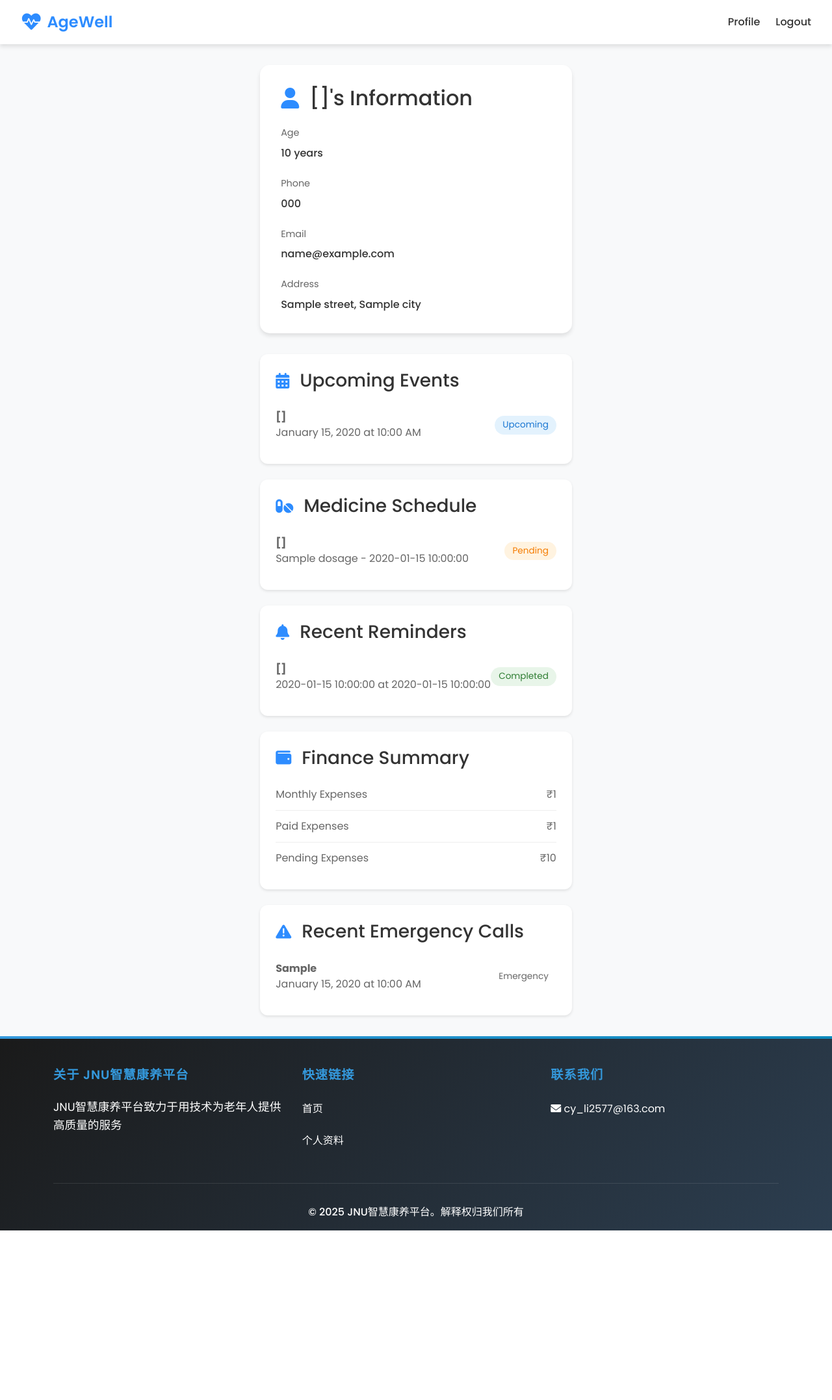
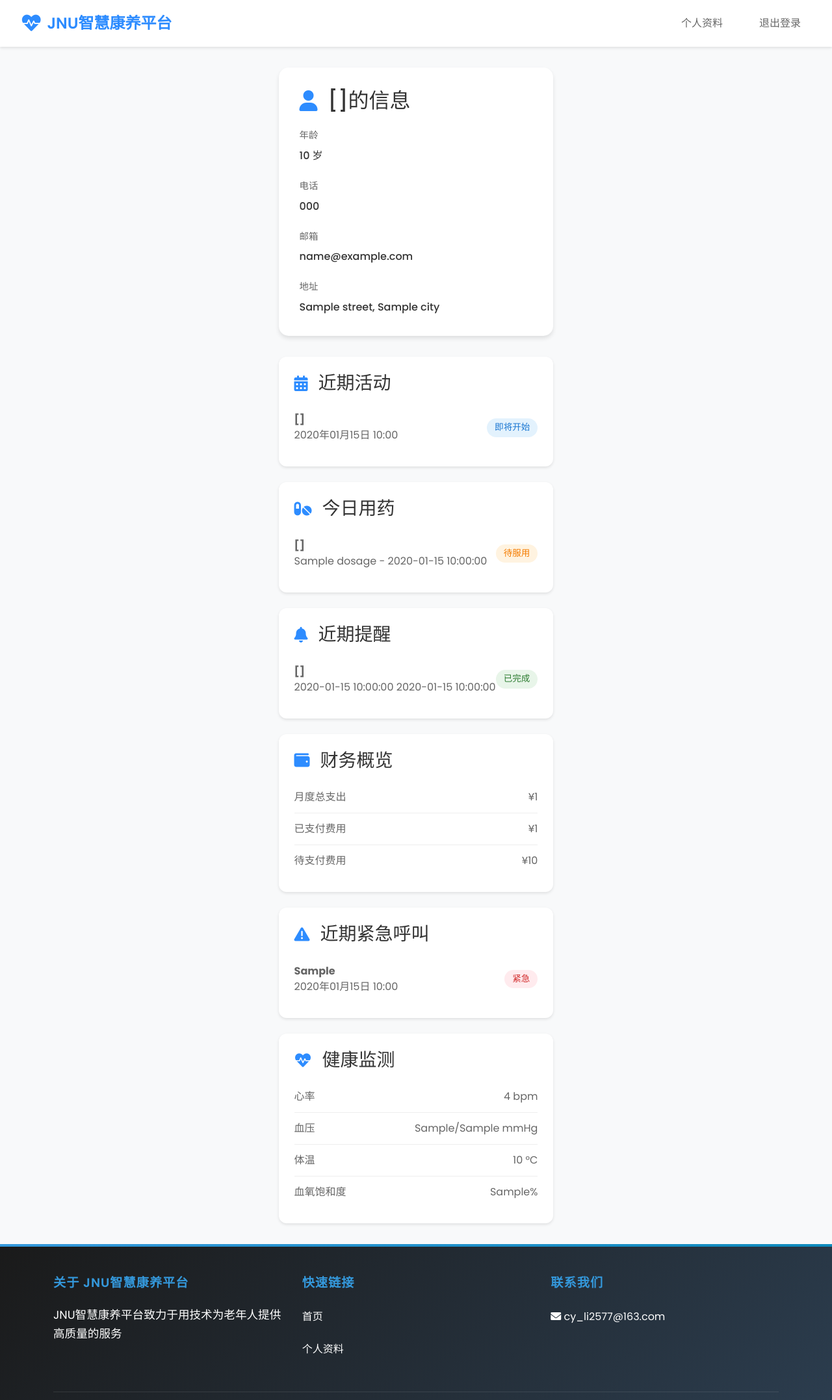
Before and after one commit to LEE2577/JNU-, a Flask app: template templates/child_dashboard.html in a window 1280 px wide. Shown: the top 2155 px of the page at 65% size. Before the commit the page ends 1894 px from the top, so only its background shows below. Run offline with Flask 3, Linux system fonts and the light colour scheme; the template is opened without the code that fills it: most values are stand-ins (such as "Sample title", 1, 10 or a date in 2020); some libraries are stand-ins or nearby versions.

Commit message:
Update child_dashboard.html

```diff
--- a/templates/child_dashboard.html
+++ b/templates/child_dashboard.html
@@ -1,6 +1,6 @@
 {% extends "base.html" %}
 
-{% block title %}Child Dashboard - AgeWell{% endblock %}
+{% block title %}子女主页 - JNU智慧康养平台{% endblock %}
 
 {% block extra_css %}
 <link rel="stylesheet" href="{{ url_for('static', filename='css/dashboard.css') }}">
@@ -137,6 +137,7 @@
         padding: 0.25rem 0.75rem;
         border-radius: 20px;
         font-size: 0.85rem;
+        white-space: nowrap;
     }
 
     .status.upcoming {
@@ -153,6 +154,74 @@
         background: #fff3e0;
         color: #f57c00;
     }
+
+    .status.emergency {
+        background: #ffebee;
+        color: #d32f2f;
+    }
+
+    .dashboard-container {
+        padding: 2rem;
+        max-width: 1400px;
+        margin: 0 auto;
+    }
+
+    .navbar {
+        display: flex;
+        justify-content: space-between;
+        align-items: center;
+        padding: 1rem 2rem;
+        background: white;
+        box-shadow: 0 2px 4px rgba(0, 0, 0, 0.1);
+        position: sticky;
+        top: 0;
+        z-index: 1000;
+    }
+
+    .nav-links {
+        display: flex;
+        gap: 1.5rem;
+        align-items: center;
+    }
+
+    .nav-link {
+        color: #666;
+        text-decoration: none;
+        font-weight: 500;
+        transition: color 0.3s ease;
+        padding: 0.5rem 1rem;
+        border-radius: 8px;
+    }
+
+    .nav-link:hover {
+        color: #2D8CFF;
+        background: #f5f9ff;
+    }
+
+    .no-data {
+        color: #999;
+        font-style: italic;
+        text-align: center;
+        padding: 1.5rem;
+    }
+
+    @media (max-width: 768px) {
+        .dashboard-container {
+            padding: 1rem;
+        }
+
+        .navbar {
+            padding: 1rem;
+        }
+
+        .activity-grid {
+            grid-template-columns: 1fr;
+        }
+
+        .elder-details {
+            grid-template-columns: 1fr;
+        }
+    }
 </style>
 {% endblock %}
 
@@ -160,50 +229,50 @@
 <nav class="navbar">
     <a href="{{ url_for('dashboard') }}" class="nav-brand">
         <i class="fas fa-heartbeat"></i>
-        AgeWell
+        JNU智慧康养平台
     </a>
     <div class="nav-links">
-        <a href="{{ url_for('profile') }}" class="nav-link">Profile</a>
-        <a href="{{ url_for('logout') }}" class="nav-link">Logout</a>
+        <a href="{{ url_for('profile') }}" class="nav-link">个人资料</a>
+        <a href="{{ url_for('logout') }}" class="nav-link">退出登录</a>
     </div>
 </nav>
 
 <div class="dashboard-container">
     {% if linked_elder %}
-    <!-- Elder Information Card -->
+    <!-- 长者信息卡片 -->
     <div class="elder-info-card">
         <div class="elder-info-header">
             <i class="fas fa-user"></i>
-            <h2>{{ linked_elder.name }}'s Information</h2>
+            <h2>{{ linked_elder.name }}的信息</h2>
         </div>
         <div class="elder-details">
             <div class="detail-item">
-                <label>Age</label>
-                <span>{{ linked_elder.age }} years</span>
+                <label>年龄</label>
+                <span>{{ linked_elder.age }} 岁</span>
             </div>
             <div class="detail-item">
-                <label>Phone</label>
+                <label>电话</label>
                 <span>{{ linked_elder.phone }}</span>
             </div>
             <div class="detail-item">
-                <label>Email</label>
+                <label>邮箱</label>
                 <span>{{ linked_elder.email }}</span>
             </div>
             <div class="detail-item">
-                <label>Address</label>
+                <label>地址</label>
                 <span>{{ linked_elder.address.street }}, {{ linked_elder.address.city }}</span>
             </div>
         </div>
     </div>
 
-    <!-- Activities Section -->
+    <!-- 活动信息区域 -->
     <div class="activity-section">
         <div class="activity-grid">
-            <!-- Events Card -->
+            <!-- 活动事件卡片 -->
             <div class="activity-card">
                 <div class="activity-header">
                     <i class="fas fa-calendar-alt"></i>
-                    <h3>Upcoming Events</h3>
+                    <h3>近期活动</h3>
                 </div>
                 <div class="activity-content">
                     {% if elder_events %}
@@ -212,23 +281,23 @@
                         <li class="activity-item">
                             <div>
                                 <strong>{{ event.name }}</strong>
-                                <div>{{ event.datetime.strftime('%B %d, %Y at %I:%M %p') }}</div>
+                                <div>{{ event.datetime.strftime('%Y年%m月%d日 %H:%M') }}</div>
                             </div>
-                            <span class="status upcoming">Upcoming</span>
+                            <span class="status upcoming">即将开始</span>
                         </li>
                         {% endfor %}
                     </ul>
                     {% else %}
-                    <p>No upcoming events</p>
+                    <p class="no-data">暂无近期活动</p>
                     {% endif %}
                 </div>
             </div>
 
-            <!-- Medicines Card -->
+            <!-- 用药日程卡片 -->
             <div class="activity-card">
                 <div class="activity-header">
                     <i class="fas fa-pills"></i>
-                    <h3>Medicine Schedule</h3>
+                    <h3>今日用药</h3>
                 </div>
                 <div class="activity-content">
                     {% if today_medicines %}
@@ -240,22 +309,22 @@
                                 <div>{{ medicine.dosage }} - {{ medicine.time }}</div>
                             </div>
                             <span class="status {{ 'completed' if medicine.is_taken else 'pending' }}">
-                                {{ 'Taken' if medicine.is_taken else 'Pending' }}
+                                {{ '已服用' if medicine.is_taken else '待服用' }}
                             </span>
                         </li>
                         {% endfor %}
                     </ul>
                     {% else %}
-                    <p>No medicines scheduled for today</p>
+                    <p class="no-data">今日无用药安排</p>
                     {% endif %}
                 </div>
             </div>
 
-            <!-- Reminders Card -->
+            <!-- 提醒事项卡片 -->
             <div class="activity-card">
                 <div class="activity-header">
                     <i class="fas fa-bell"></i>
-                    <h3>Recent Reminders</h3>
+                    <h3>近期提醒</h3>
                 </div>
                 <div class="activity-content">
                     {% if elder_reminders %}
@@ -264,53 +333,53 @@
                         <li class="activity-item">
                             <div>
                                 <strong>{{ reminder.title }}</strong>
-                                <div>{{ reminder.date }} at {{ reminder.time }}</div>
+                                <div>{{ reminder.date }} {{ reminder.time }}</div>
                             </div>
                             <span class="status {{ 'completed' if reminder.completed else 'pending' }}">
-                                {{ 'Completed' if reminder.completed else 'Pending' }}
+                                {{ '已完成' if reminder.completed else '待处理' }}
                             </span>
                         </li>
                         {% endfor %}
                     </ul>
                     {% else %}
-                    <p>No recent reminders</p>
+                    <p class="no-data">暂无近期提醒</p>
                     {% endif %}
                 </div>
             </div>
 
-            <!-- Finance Summary Card -->
+            <!-- 财务概览卡片 -->
             <div class="activity-card">
                 <div class="activity-header">
                     <i class="fas fa-wallet"></i>
-                    <h3>Finance Summary</h3>
+                    <h3>财务概览</h3>
                 </div>
                 <div class="activity-content">
                     {% if finance_summary %}
                     <ul class="activity-list">
                         <li class="activity-item">
-                            <div>Monthly Expenses</div>
-                            <span>₹{{ finance_summary.total_monthly_expenses }}</span>
+                            <div>月度总支出</div>
+                            <span>¥{{ finance_summary.total_monthly_expenses }}</span>
                         </li>
                         <li class="activity-item">
-                            <div>Paid Expenses</div>
-                            <span>₹{{ finance_summary.total_paid_expenses }}</span>
+                            <div>已支付费用</div>
+                            <span>¥{{ finance_summary.total_paid_expenses }}</span>
                         </li>
                         <li class="activity-item">
-                            <div>Pending Expenses</div>
-                            <span>₹{{ finance_summary.pending_fixed_total }}</span>
+                            <div>待支付费用</div>
+                            <span>¥{{ finance_summary.pending_fixed_total }}</span>
                         </li>
                     </ul>
                     {% else %}
-                    <p>No financial data available</p>
+                    <p class="no-data">暂无财务数据</p>
                     {% endif %}
                 </div>
             </div>
 
-            <!-- Emergency Calls Card -->
+            <!-- 紧急呼叫卡片 -->
             <div class="activity-card">
                 <div class="activity-header">
                     <i class="fas fa-exclamation-triangle"></i>
-                    <h3>Recent Emergency Calls</h3>
+                    <h3>近期紧急呼叫</h3>
                 </div>
                 <div class="activity-content">
                     {% if emergency_logs %}
@@ -319,14 +388,46 @@
                         <li class="activity-item">
                             <div>
                                 <strong>{{ log.contact_type }}</strong>
-                                <div>{{ log.created_at.strftime('%B %d, %Y at %I:%M %p') }}</div>
+                                <div>{{ log.created_at.strftime('%Y年%m月%d日 %H:%M') }}</div>
                             </div>
-                            <span class="status emergency">Emergency</span>
+                            <span class="status emergency">紧急</span>
                         </li>
                         {% endfor %}
                     </ul>
                     {% else %}
-                    <p>No recent emergency calls</p>
+                    <p class="no-data">暂无紧急呼叫记录</p>
+                    {% endif %}
+                </div>
+            </div>
+
+            <!-- 健康监测卡片 -->
+            <div class="activity-card">
+                <div class="activity-header">
+                    <i class="fas fa-heartbeat"></i>
+                    <h3>健康监测</h3>
+                </div>
+                <div class="activity-content">
+                    {% if health_data %}
+                    <ul class="activity-list">
+                        <li class="activity-item">
+                            <div>心率</div>
+                            <span>{{ health_data.heart_rate }} bpm</span>
+                        </li>
+                        <li class="activity-item">
+                            <div>血压</div>
+                            <span>{{ health_data.blood_pressure_systolic }}/{{ health_data.blood_pressure_diastolic }} mmHg</span>
+                        </li>
+                        <li class="activity-item">
+                            <div>体温</div>
+                            <span>{{ health_data.temperature }} °C</span>
+                        </li>
+                        <li class="activity-item">
+                            <div>血氧饱和度</div>
+                            <span>{{ health_data.spo2 }}%</span>
+                        </li>
+                    </ul>
+                    {% else %}
+                    <p class="no-data">暂无健康数据</p>
                     {% endif %}
                 </div>
             </div>
@@ -336,10 +437,57 @@
     <div class="elder-info-card">
         <div class="elder-info-header">
             <i class="fas fa-exclamation-circle"></i>
-            <h2>No Elder Account Linked</h2>
+            <h2>未关联长者账户</h2>
         </div>
-        <p>Please contact the administrator to link your account with an elder's account.</p>
+        <p class="no-data" style="text-align: left;">请联系管理员将您的账户与长者账户进行关联。</p>
+        <div style="margin-top: 1.5rem;">
+            <a href="#" class="nav-link" style="display: inline-block;">联系管理员</a>
+        </div>
     </div>
     {% endif %}
 </div>
 {% endblock %}
+
+{% block extra_js %}
+<script>
+    // 自动刷新数据（每30秒）
+    setInterval(function() {
+        window.location.reload();
+    }, 30000);
+
+    // 添加点击事件到导航链接
+    document.querySelectorAll('.nav-link').forEach(link => {
+        link.addEventListener('click', function(e) {
+            if (this.getAttribute('href') === '#') {
+                e.preventDefault();
+                alert('请联系系统管理员进行账户关联操作。');
+            }
+        });
+    });
+
+    // 添加页面加载完成后的动画效果
+    document.addEventListener('DOMContentLoaded', function() {
+        const cards = document.querySelectorAll('.activity-card');
+        cards.forEach((card, index) => {
+            card.style.animationDelay = `${index * 0.1}s`;
+            card.classList.add('fade-in');
+        });
+    });
+</script>
+<style>
+    @keyframes fadeIn {
+        from {
+            opacity: 0;
+            transform: translateY(20px);
+        }
+        to {
+            opacity: 1;
+            transform: translateY(0);
+        }
+    }
+
+    .fade-in {
+        animation: fadeIn 0.5s ease-out forwards;
+    }
+</style>
+{% endblock %}
```
